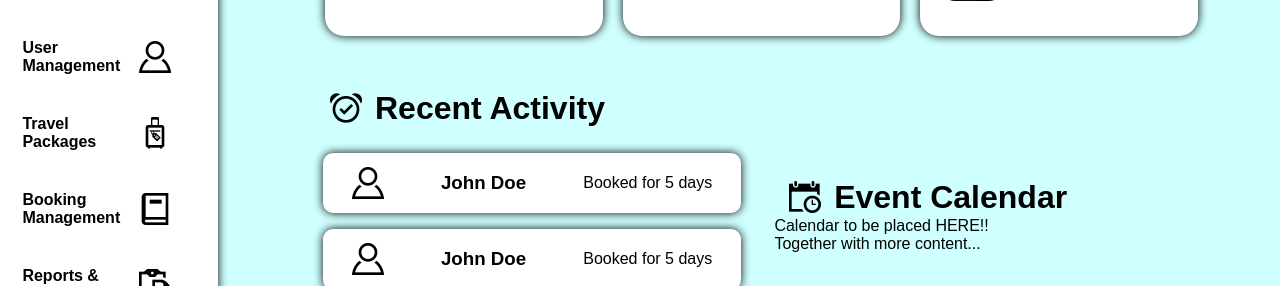
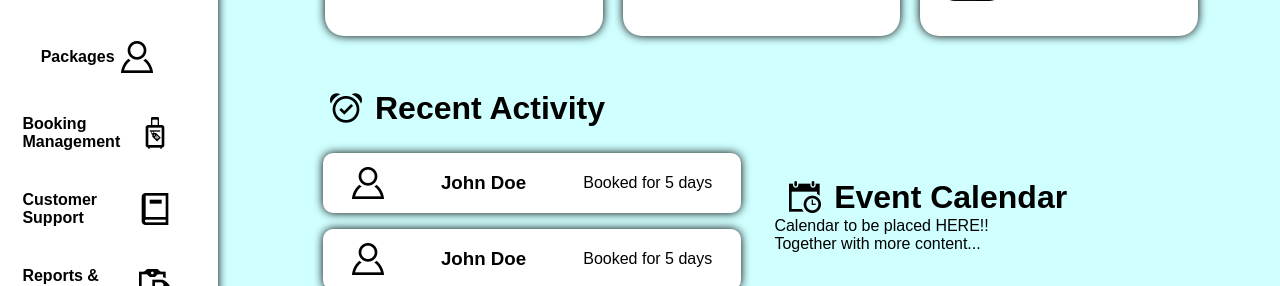
Before and after one commit to ethanbwibo-Strath/Software-Engineering-Project, a PHP site: page /TravelAgent.php in a window 1280 px wide; the page is wider, and only the part inside the window is pictured. Shown: the part 273-559 px from the top of that part. Run offline with PHP 8.4, Linux system fonts and the light colour scheme.

Commit message:
Travel Agent Dashboard

```diff
--- a/TravelAgent.php
+++ b/TravelAgent.php
@@ -7,26 +7,31 @@ include "layouts/header.php";
 
     <div class="main">
         <div class="sidebar">
-            <h2>DASHBOARD</h2>
+            <h2>PANEL</h2>
             <ul>
 
                 <div class="sidebar-link">
-                    <li><a href="">User Management </a></li>
+                    <li><a href="">Packages </a></li>
                     <img src="img/user.png" alt="User Icon">
                 </div>
 
                 <div class="sidebar-link">
-                    <li><a href="">Travel Packages </a></li>
+                    <li><a href="">Booking Management </a></li>
                     <img src="img/travelpackage.png" alt="Package Icon">
                 </div>
 
                 <div class="sidebar-link">
-                    <li><a href="">Booking Management </a></li>
+                    <li><a href="">Customer Support </a></li>
                     <img src="img/book.png" alt="Book Icon">
                 </div>
 
                 <div class="sidebar-link">
                     <li><a href="">Reports & Analytics </a></li>
+                    <img src="img/report.png" alt="Report Icon">
+                </div>
+
+                <div class="sidebar-link">
+                    <li><a href="">Reviews and Feedback </a></li>
                     <img src="img/report.png" alt="Report Icon">
                 </div>
             </ul>
```
